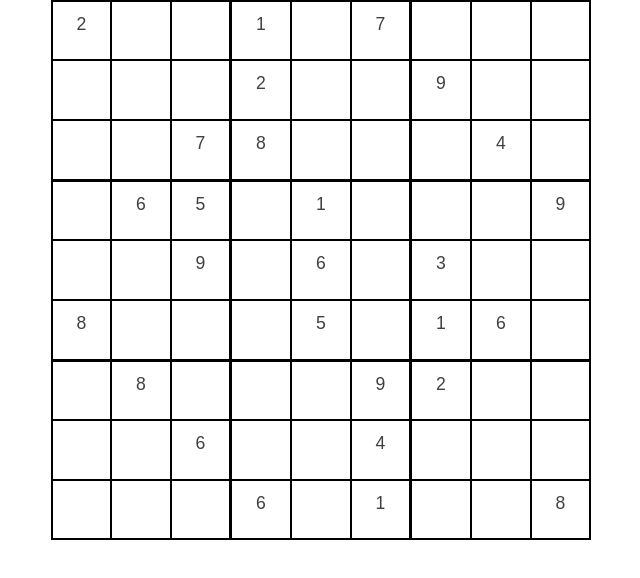
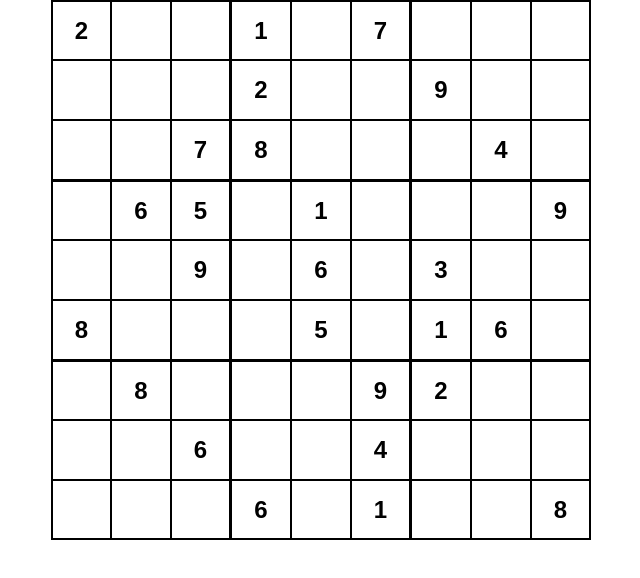
Before and after one commit to guilhermelemmi/sudoku1001, a Next.js app: page / in a window 1280 px wide. Shown: the top 578 px of the page, without its empty margins (319-959 px from the left). Built offline with nearby package versions, Linux system fonts and the light colour scheme.

Commit message:
improve styles for initial values

```diff
--- a/components/SudokuBoard.js
+++ b/components/SudokuBoard.js
@@ -52,6 +52,8 @@ function SudokuBoard(props) {
         {[styles.error]: typeof errors[cellIndex] !== "undefined"}
       )}
     >
+      {
+        initialBoard[cellIndex] || (
           <input
             type="text"
             pattern="\d*"
@@ -61,6 +63,8 @@ function SudokuBoard(props) {
             maxLength="1"
             onChange={() => onCellChange(cellIndex, board[cellIndex])}
           />
+        )
+      }
     </div>
   ));
 
--- a/components/SudokuBoard.module.css
+++ b/components/SudokuBoard.module.css
@@ -10,6 +10,12 @@
 .cell {
   border: 1px solid #000;
   text-align: center;
+  font-weight: bold;
+  vertical-align: middle;
+  display: flex;
+  justify-content: center;
+  align-items: center;
+  font-size: 1.5em;
 }
 
 .error {
@@ -38,6 +44,7 @@
   background: 0 0;
   font-size: 19.2px;
   font-size: 0.8rem;
+  font-weight: 100;
   text-align: center;
   width: 1.6em;
   max-width: 100%;
```
Lines whose indentation alone changed are shown as unchanged.
